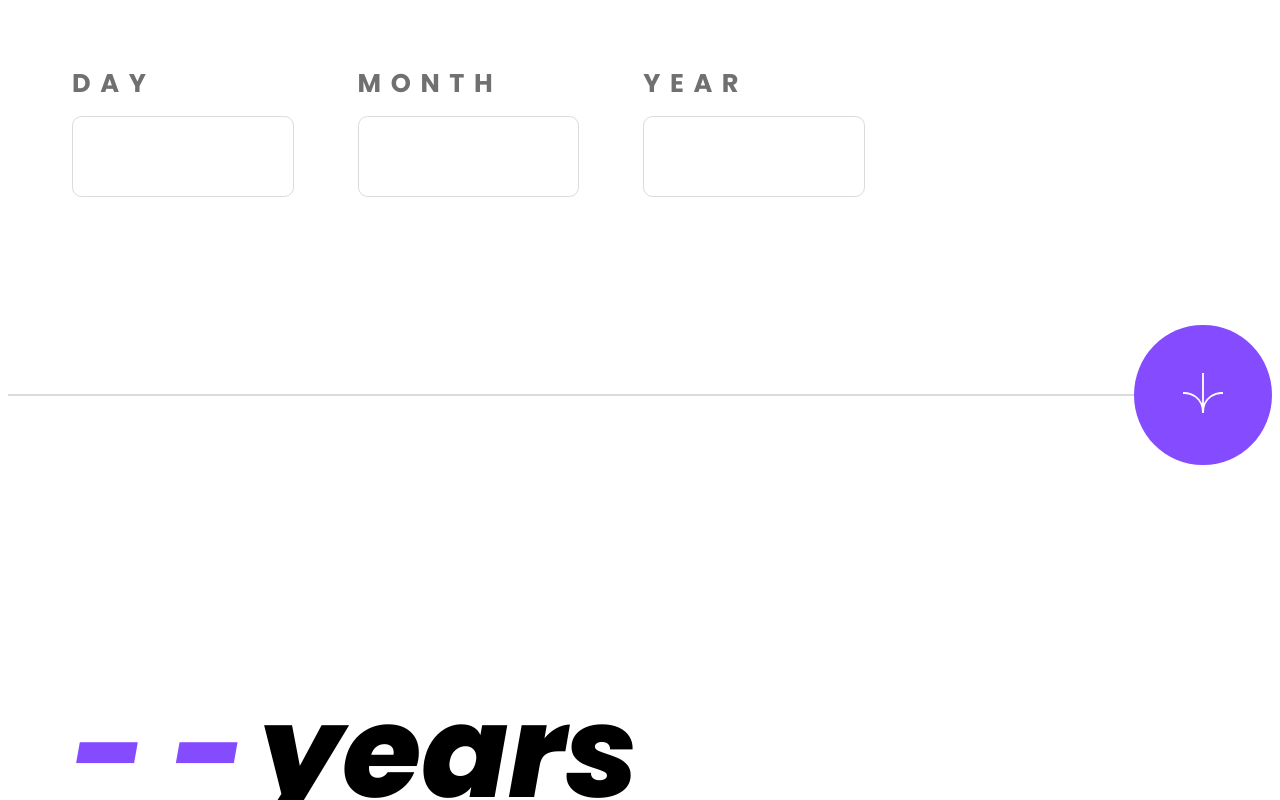
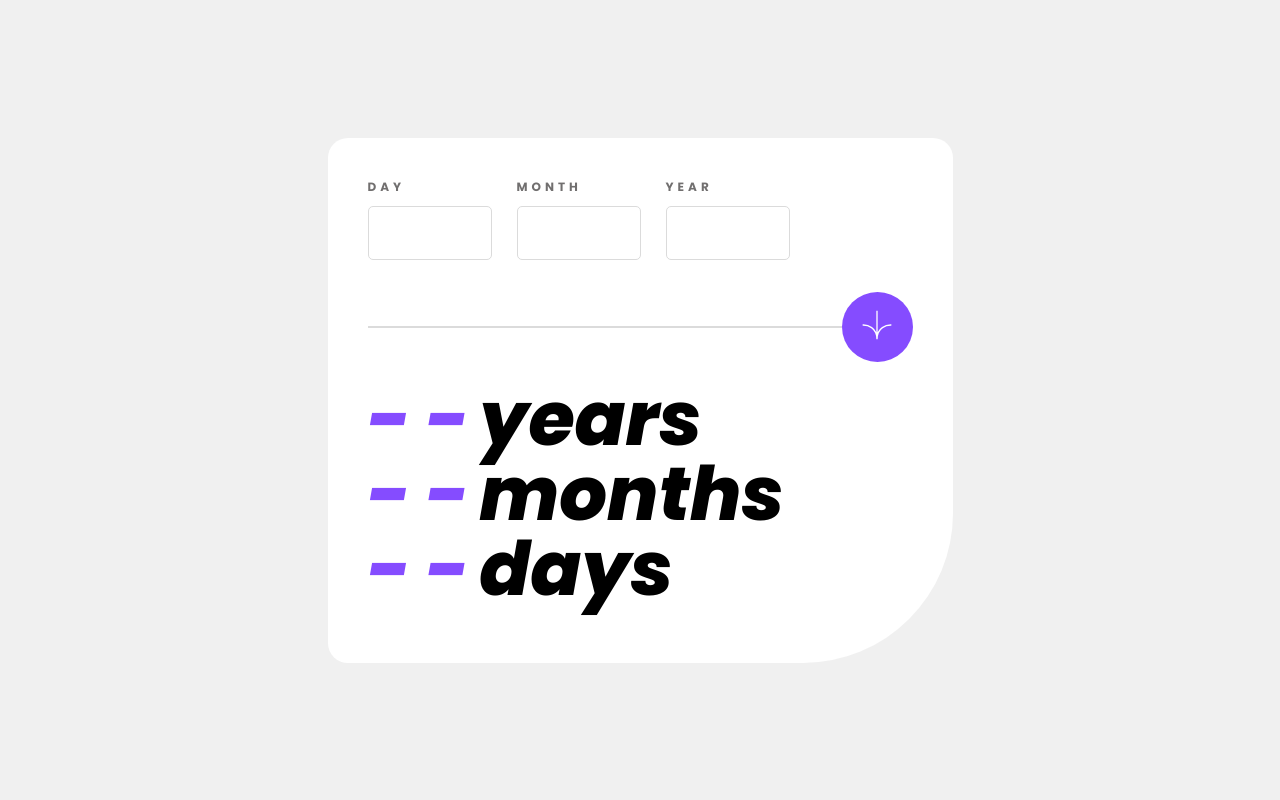
Before and after one commit to annaduong17/age-calculator, a React (Create React App) app: page / in a window 1280 px wide. Shown: the top 800 px of the page. Built offline with nearby package versions, Linux system fonts and the light colour scheme; a web font is replaced by a local one.

Commit message:
finalize stylings for desktop

```diff
--- a/src/App.js
+++ b/src/App.js
@@ -3,9 +3,11 @@ import Age from './components/Age';
 
 export default function App() {
   return(
-    <div>
-      <Form />
-      <Age />
+    <div className='app'>
+      <div className='container'>
+        <Form />
+        <Age />
+      </div>
     </div>
   );
 }
--- a/src/index.scss
+++ b/src/index.scss
@@ -11,17 +11,35 @@ $off-black: hsl(0, 0%, 8%);
 body {
   box-sizing: border-box;
   font-family: 'Poppins';
+  width: 100%;
+  height: 100vh;
+  margin: 0;
+}
+
+.app {
+  display: flex;
+  justify-content: center;
+  align-items: center;
+  background-color: $off-white;
+  height: 100vh;
+}
+
+.container {
+  background-color: $white;
+  width: 625px;
+  height: 525px;
+  border-radius: 20px 20px 150px 20px;
 }
 
 .flex-row {
   display: flex;
-  margin: 5vw;
-  margin-bottom: 0;
+  padding: 40px;
+  padding-bottom: 0;
 
   hr {
     width: 100%;
     height: 0;
-    border: 0.5px solid $light-gray;
+    border: 0.25px solid $light-gray;
     margin: 0;
   }
 
@@ -29,41 +47,37 @@ body {
     background-color: $purple;
     border: none;
     border-radius: 50%;
-    height: 11vw;
-    width: 12vw;
+    height: 70px;
+    width: 80px;
     cursor: pointer;
   }
 
   svg {
-    width: 5vw;
+    width: 30px;
   }
 }
 
 .flex-col {
   display: flex;
   flex-direction: column;
-  margin-right: 5vw;
+  margin-right: 25px;
 
   label {
     color: $smoke-gray;
-    font-size: 2vw;
-    letter-spacing: 0.75vw;
-    margin-bottom: 1vw;
+    font-size: 12px;
+    letter-spacing: 4px;
+    margin-bottom: 10px;
   }
 
   input {
     color: $off-black;
-    font-size: 3vw;
+    font-size: 20px;
     font-weight: 700;
-    height: 6vw;
-    width: 15vw;
+    height: 50px;
+    width: 110px;
     border: 1px solid $light-gray;
-    border-radius: 0.75vw;
-    padding-left: 2vw;
-  }
-
-  p {
-    margin: 5vw;
+    border-radius: 5px;
+    padding-left: 10px;
   }
 }
 
@@ -71,51 +85,53 @@ body {
 
   display: flex;
   flex-direction: column;
-  margin-right: 5vw;
+  margin-right: 25px;
 
   label {
     color: $light-red;
-    font-size: 2vw;
-    letter-spacing: 0.75vw;
-    margin-bottom: 1vw;
+    font-size: 12px;
+    letter-spacing: 4px;
+    margin-bottom: 10px;
   }
 
   input {
+    color: $off-black;
+    font-size: 20px;
     font-weight: 700;
-    color: $off-black;
-    font-size: 3vw;
-    font-weight: 700;
-    height: 6vw;
-    width: 15vw;
+    height: 50px;
+    width: 110px;
     border: 1px solid $light-red;
-    border-radius: 0.75vw;
-    padding-left: 2vw;
+    border-radius: 5px;
+    padding-left: 10px;
   }
 
   p {
     color: $light-red;
     font-style: italic;
-    font-size: 1.5vw;
+    font-size: 10px;
   }
 }
 
 .divider {
   align-items: center;
+  padding-top: 0;
   margin: 0;
 }
 
 .display-container {
-  height: auto;
+  padding-bottom: 20px;
 }
 
 .age {
-  font-size: 10vw;
+  font-size: 75px;
   font-weight: 800;
   font-style: italic;
-  height: 5vw;
+  height: 75px;
+  padding-top: 0;
 
   p {
-    margin-right: 1vw;
+    margin: 0;
+    margin-right: 10px;
   }
 }
 
```
